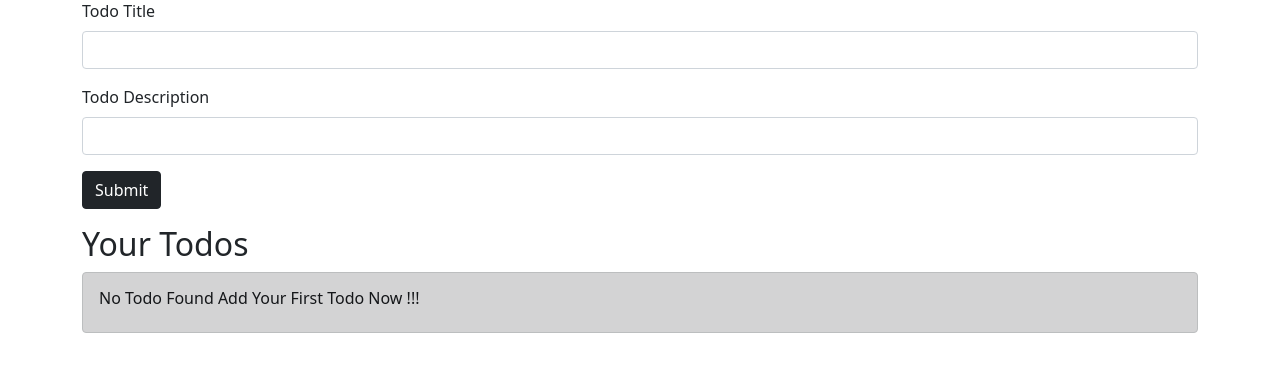
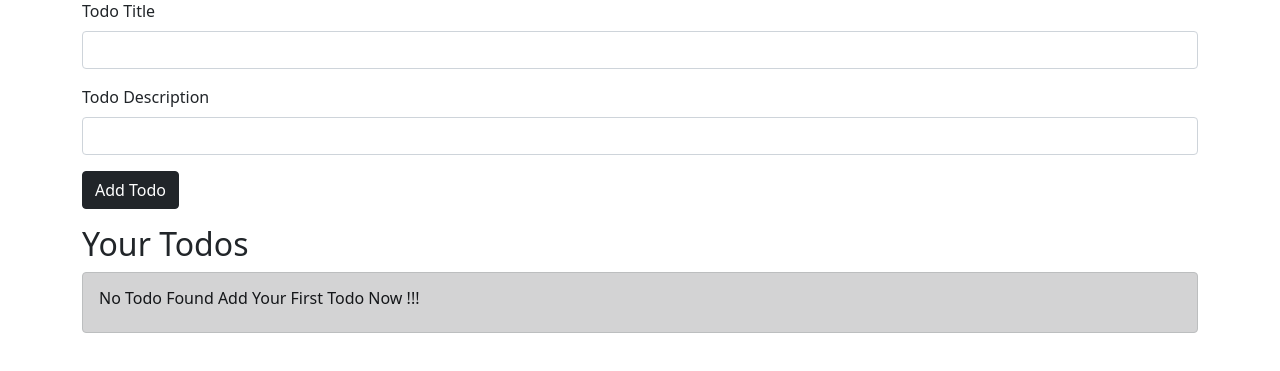
Before and after one commit to ShaikhNoorAbbas/CRUD-Python-Flask, a Flask app: page / in a window 1280 px wide. Shown: the part 119-490 px from the top of the page. Run offline with Flask 2, Linux system fonts and the light colour scheme; data that the repository does not hold is empty.

Commit message:
Added Add todo Button

```diff
--- a/templates/index.html
+++ b/templates/index.html
@@ -13,7 +13,7 @@
             <label for="desc" class="form-label">Todo Description</label>
             <input type="text" class="form-control" name="desc" id="desc">
           </div>
-          <button type="submit" class="btn btn-dark">Submit</button>
+          <button type="submit" class="btn btn-dark">Add Todo</button>
         </form>
       </div>
       <!-- This is Table -->
```
Also changed, not shown: 1 other file.
